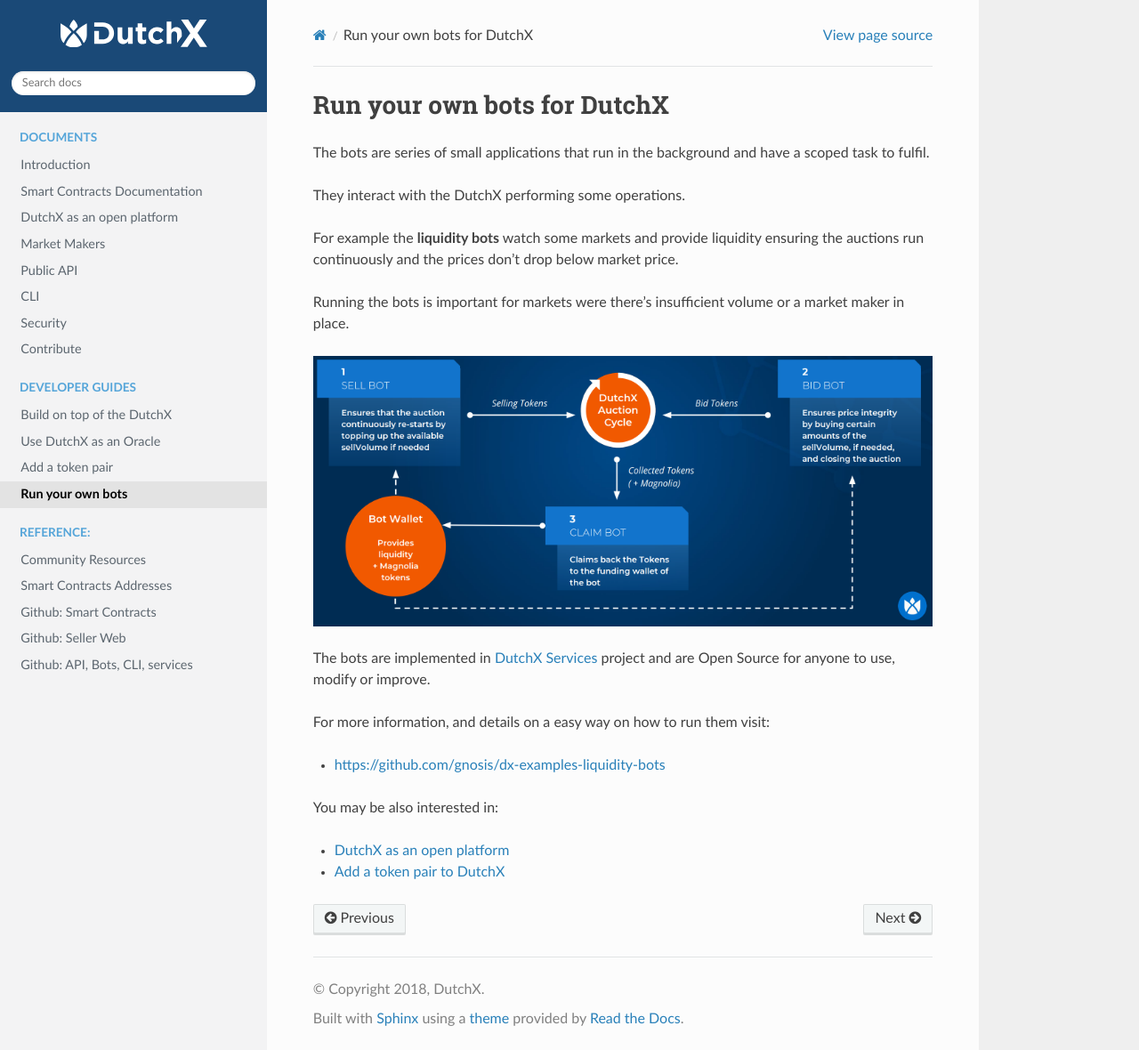
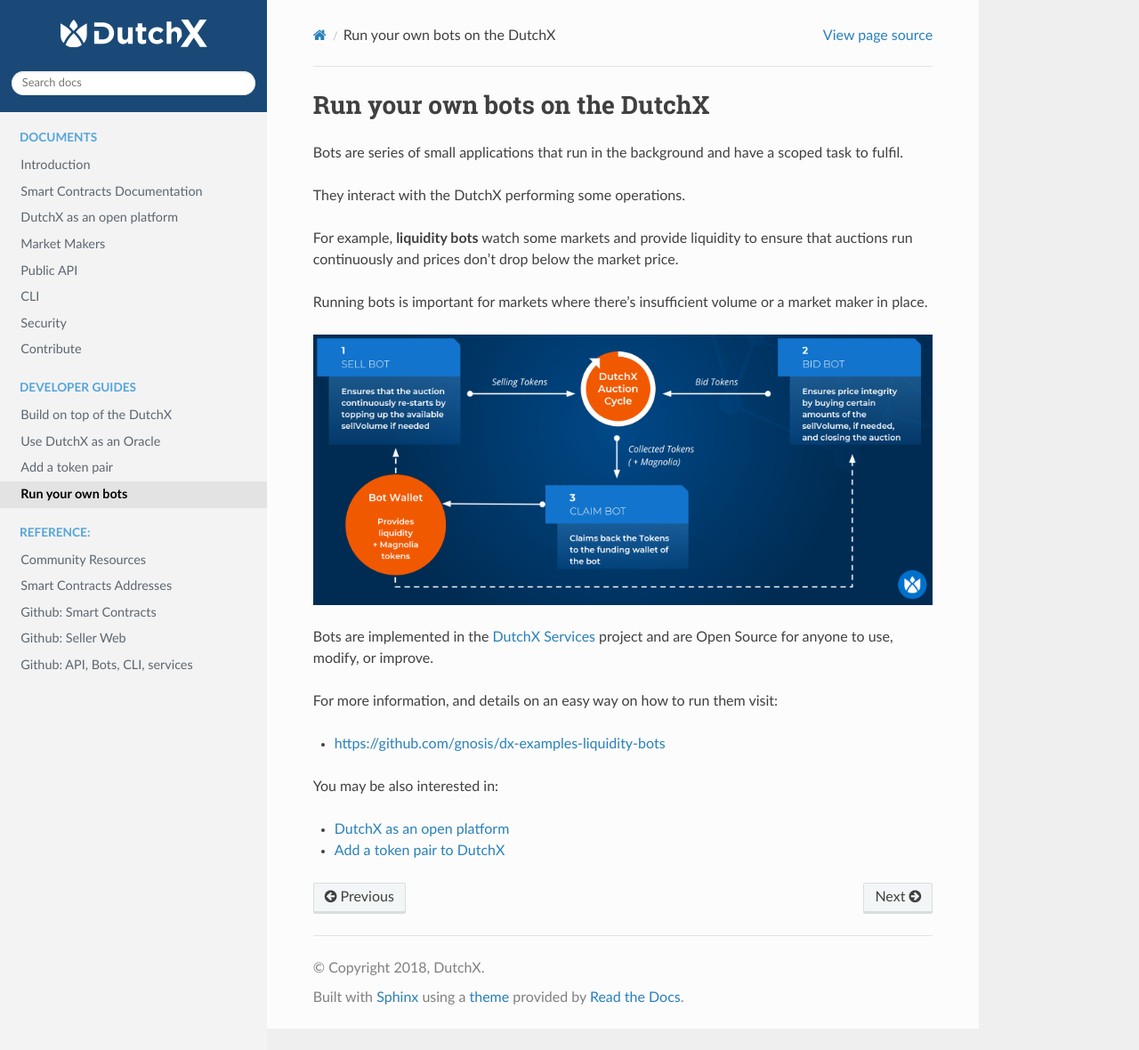
Before and after one commit to gnosis/dx-docs, a Sphinx documentation site: the page built from source/run-your-own-bots.md, in a window 1280 px wide and 1180 px high. Shown: the whole window at 89% size. Built offline with Sphinx 7.4.7 and the Read the Docs theme 2.0.0, drawn with Linux system fonts in a browser that asks for light colours.

Commit message:
Update run-your-own-bots.md

```diff
--- a/source/run-your-own-bots.md
+++ b/source/run-your-own-bots.md
@@ -1,22 +1,22 @@
-# Run your own bots for DutchX
-The bots are series of small applications that run in the background and have a
+# Run your own bots on the DutchX
+Bots are series of small applications that run in the background and have a
 scoped task to fulfil.
 
 They interact with the DutchX performing some operations.
 
-For example the **liquidity bots** watch some markets and provide liquidity ensuring
-the auctions run continuously and the prices don't drop below market price.
+For example, **liquidity bots** watch some markets and provide liquidity to ensure
+that auctions run continuously and prices don't drop below the market price.
 
-Running the bots is important for markets were there's insufficient volume or a
+Running bots is important for markets where there's insufficient volume or a
 market maker in place.
 
 ![Bots cycle](./_static/bots-cycle.png)
 
-The bots are implemented in
+Bots are implemented in the
 [DutchX Services](https://github.com/gnosis/dx-services) project and are Open
-Source for anyone to use, modify or improve.
+Source for anyone to use, modify, or improve.
 
-For more information, and details on a easy way on how to run them visit:
+For more information, and details on an easy way on how to run them visit:
 * [https://github.com/gnosis/dx-examples-liquidity-bots](https://github.com/gnosis/dx-examples-liquidity-bots)
 
 You may be also interested in:
```
